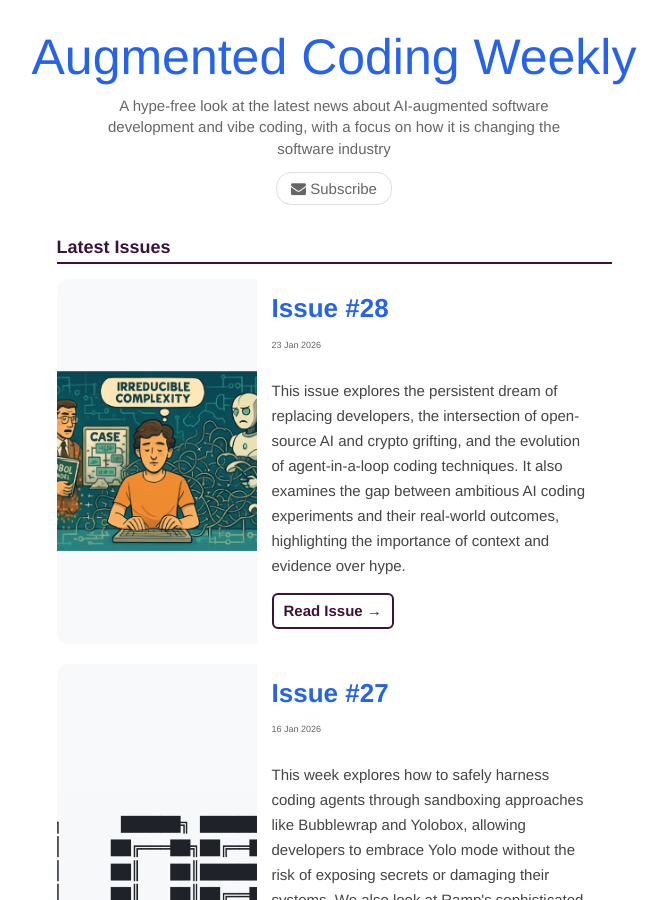
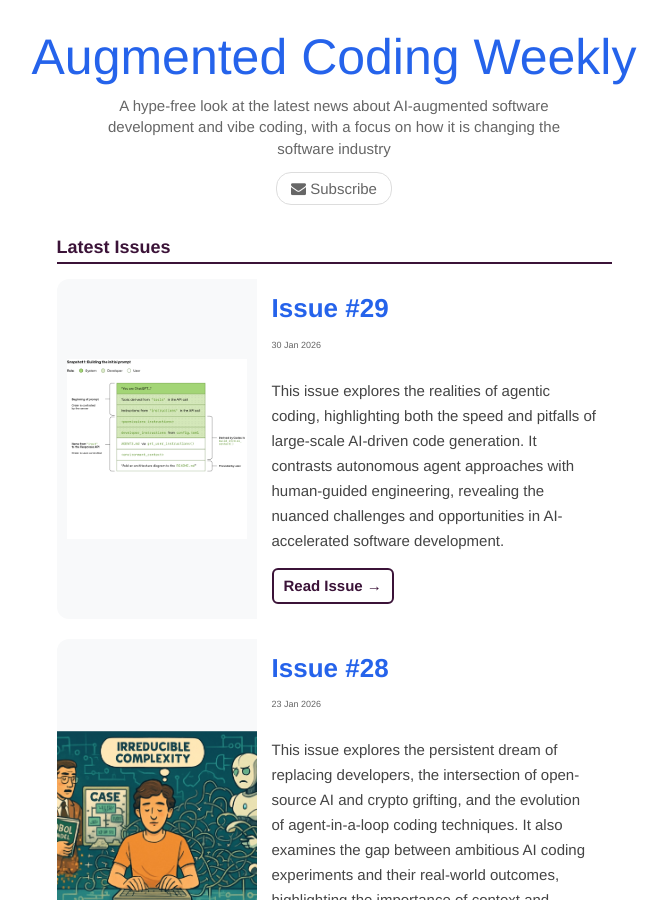
Before and after one commit to ColinEberhardt/augmented-coding-weekly, a Jekyll site: the page built from index.html, in a window 1280 px wide and 900 px high. Shown: the whole window, without its empty margins (306-974 px from the left). Built offline with Jekyll 4.4.1, drawn with Linux system fonts in a browser that asks for light colours.

Commit message:
issue 29
Signed-off-by: Colin Eberhardt <colin.eberhardt@gmail.com>

```diff
--- a/_posts/2026-01-30-issue-29.md
+++ b/_posts/2026-01-30-issue-29.md
@@ -2,9 +2,9 @@
 layout: post
 title: ! 'Issue #29'
 author: ceberhardt
-published: false
-thumbnail:
-summary:
+published: true
+thumbnail: img/29.png
+summary: This issue explores the realities of agentic coding, highlighting both the speed and pitfalls of large-scale AI-driven code generation. It contrasts autonomous agent approaches with human-guided engineering, revealing the nuanced challenges and opportunities in AI-accelerated software development.
 ---
 
 ## [Porting 100k lines from TypeScript to Rust using Claude Code in a month](https://blog.vjeux.com/2026/analysis/porting-100k-lines-from-typescript-to-rust-using-claude-code-in-a-month.html)
@@ -36,3 +36,27 @@ A couple of week ago the Cursor team published a blog post on [scaling long-runn
 While the Cursor CEO used this to champion long-running autonomous coding, for many it had the adverse effect, demonstrating that AI tools are currently very good at writing code, but are not very good at the _engineering_ part of software engineering.
 
 This blog post also uses AI to implement a browser, from scratch, but under the watchful eye of an experienced engineer. Rather than chase speed using multiple agents in parallel, a single agent is more than capable of emitting code faster than a human being can review and evaluate. Through thoughtful direction, and a close eye on the architecture, it is possible to build a basic, yet functional browser in a few days. This time with just 20k lines of code and zero dependencies.
+
+## [The 80% Problem in Agentic Coding](https://addyo.substack.com/p/the-80-problem-in-agentic-coding)
+
+<small>SUBSTACK.COM</small>
+
+This post opens with a quote from Andrej Karpathy (who famously coined the term vibe coding):
+
+> “I rapidly went from about 80% manual+autocomplete coding and 20% agents to 80% agent coding and 20% edits+touchups. I really am mostly programming in English now.”
+
+This captures the shift that many prominent technologists experienced over the holiday period when they had time to experiment and reflect. This captures my experience too - I lean on AI agents to write pretty much all of my code.
+
+However, this hasn't thrust us into a world of infinite productivity. AI accelerated software development still has its challenges, but the failure modes have changed.
+
+This blog post explores the failure modes of AI-first software engineering ([vibe engineering](https://simonwillison.net/2025/Oct/7/vibe-engineering/) to use the term Simon Willison coined, but has failed to catch on). These include assumption propagation, abstraction bloat, sycophantic agreement and a number of others. Addy also covers more long-term impacts including comprehension debt and teh growing gap in AI adoption.
+
+This is a really interesting post that takes a deep dive into this new world of software engineering that is rapidly evolving around us.
+
+## [Unrolling the Codex agent loop](https://openai.com/index/unrolling-the-codex-agent-loop/)
+
+<small>OPENAI.COM</small>
+
+![agentic loop]({{"img/29.png"| absolute_url}})
+
+And finally, this post from OpenAI takes a look under-the-hood, revealing how the 'agentic loop' works. This pattern is fundamentally how all AI coding agents work, and while you don't have to know the underlying technical detail, personally I think this knowledge helps you become more adapt at using them.
```
Also changed, not shown: img/29.png (added), 1 other file.
